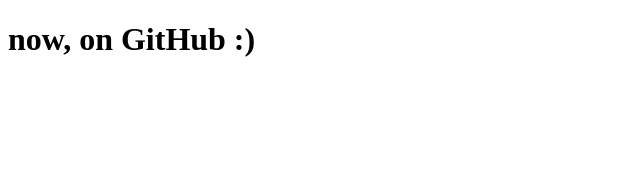
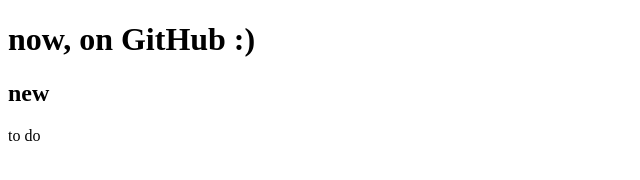
Before and after one commit to ivanamihaljevic/algebra, a plain HTML site: page index.html in a window 1280 px wide. Shown: the full height of the page, 0-640 px from the left. Drawn offline with Linux system fonts and the light colour scheme.

Commit message:
Update index.html

```diff
--- a/index.html
+++ b/index.html
@@ -10,6 +10,8 @@
 
 <body>
     <h1>now, on GitHub :)</h1>
+    <h2>new</h2>
+    <p>to do</p>
 </body>
 
 </html>
```
